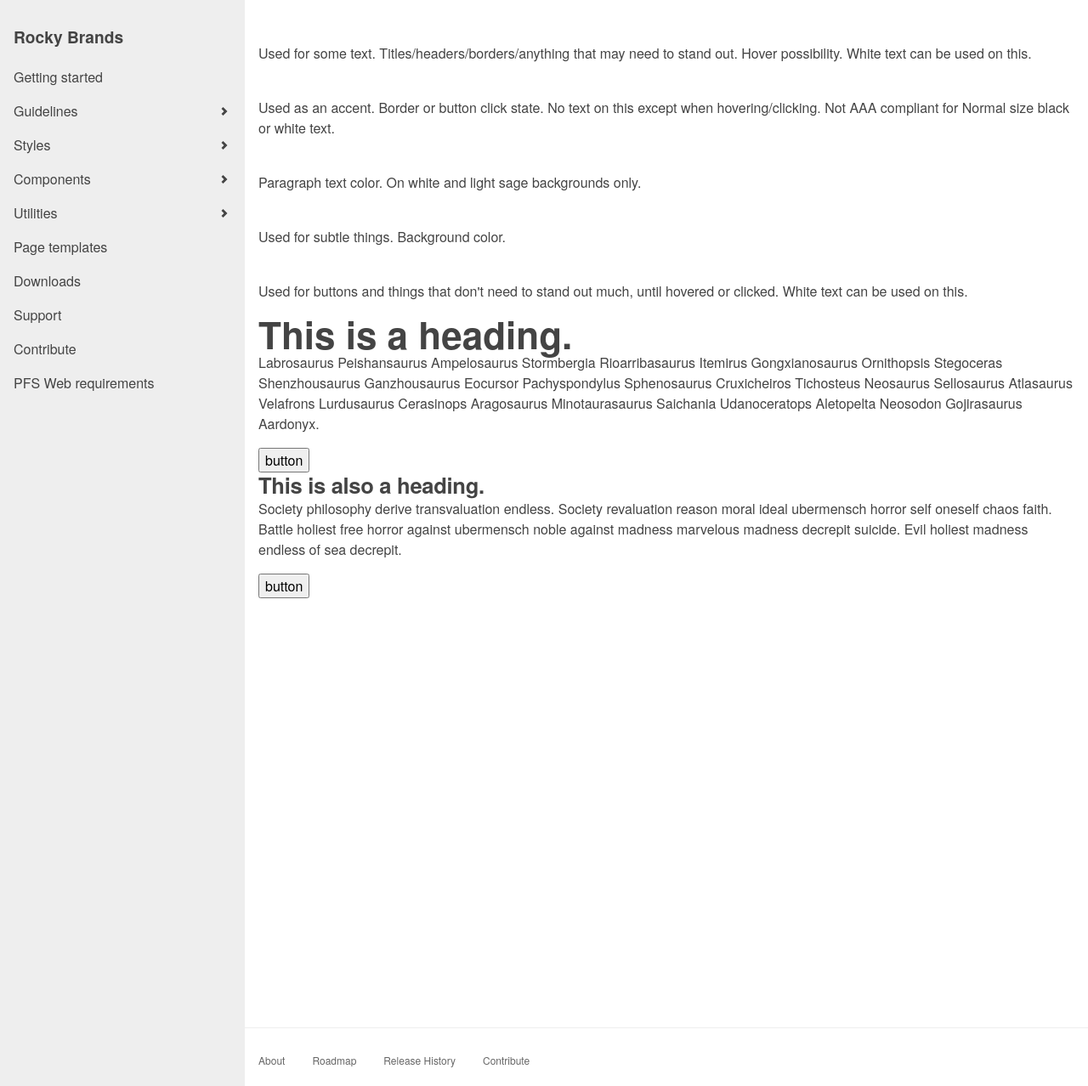
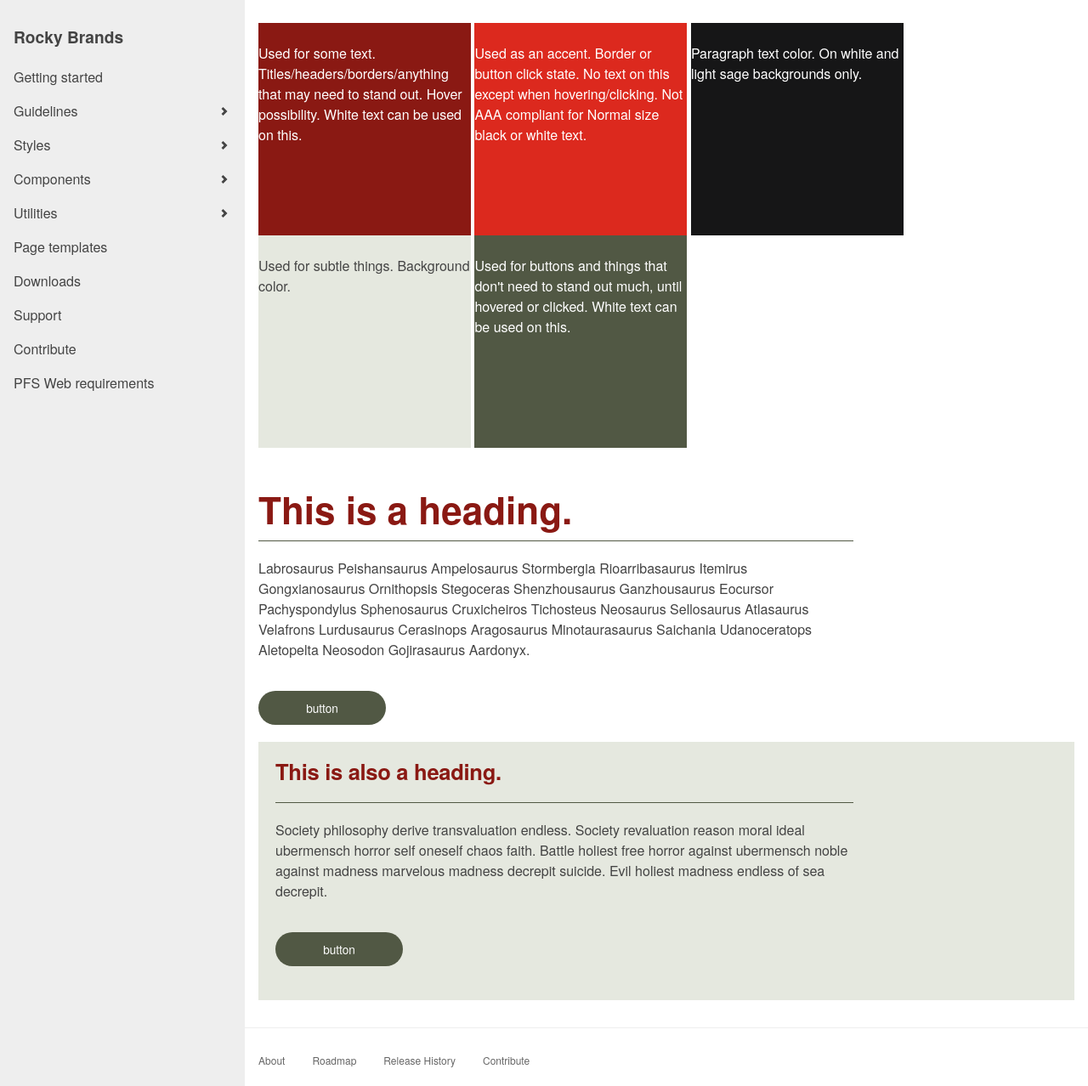
Before and after one commit to RockyBrands/styleguide, a Jekyll site: the page built from rocky_style.html, in a window 1280 px wide and 1278 px high. Shown: the whole window at 85% size. Built offline with Jekyll 4.4.1, drawn with Linux system fonts in a browser that asks for light colours.

Commit message:
Custom CSS
Cand use custom CSS by page using
---
custom_css: style
---

Replace style with name of css desired.

```diff
--- a/_includes/head.html
+++ b/_includes/head.html
@@ -6,6 +6,11 @@
 	<title>{% if page.title %}{{ page.title | escape }} | {{ site.title }}{% elsif page.type == "landing" %}{{ page.parent }} | {{ site.title }}{% else %}{{ site.title | escape }}{% endif %}</title>
 	<meta name="description" content="{% if page.excerpt %}{{ page.excerpt | strip_html | strip_newlines | truncate: 160 }}{% else %}{{ site.description }}{% endif %}">
 
+	{% if page.custom_css %}
+  	{% for stylesheet in page.custom_css %}
+  	<link rel="stylesheet" href="/css/{{ stylesheet }}.css" media="screen" type="text/css">
+  	{% endfor %}
+	{% endif %}
 	<link rel="stylesheet" href="{{ "/css" | prepend: site.baseurl }}/main.css">
 	<link rel="stylesheet" href="{{ "/css/style-guide.css" | prepend: site.baseurl }}">
 	<link rel="icon" href="{{ "/favicon.ico" | prepend: site.baseurl }}">
```
